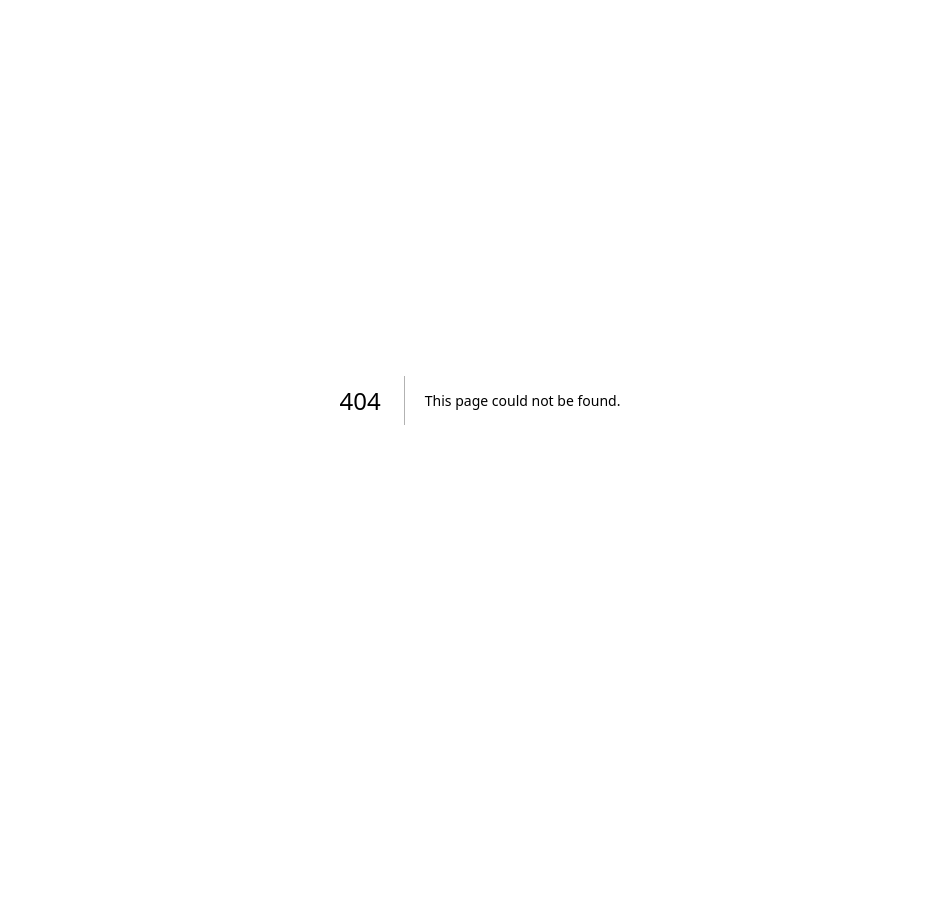
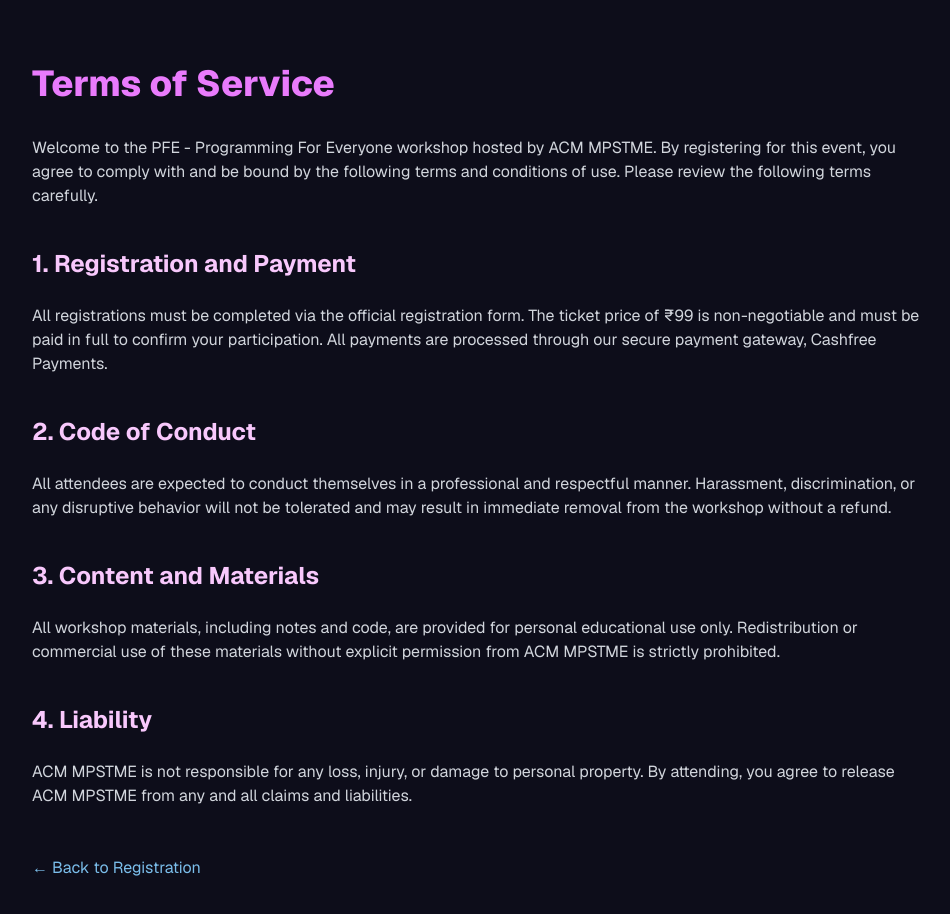
Before and after one commit to MPSTME-ACM/pfe-regi, a Next.js app: page /terms-of-service in a window 1280 px wide. Before the commit this address had no page. Shown: the top 914 px of the page, without its empty margins (160-1110 px from the left). Before the commit the page ends 800 px from the top, so only its background shows below. Built offline with nearby package versions, Linux system fonts and the light colour scheme.

Commit message:
add tos and refund policy page

```diff
--- /dev/null
+++ b/src/app/cancellation-policy/page.tsx
@@ -0,0 +1,27 @@
+import Link from 'next/link';
+
+export default function CancellationPolicyPage() {
+    return (
+        <div className="min-h-screen bg-[#0d0d1a] text-white font-sans p-8 sm:p-12 md:p-16">
+            <div className="max-w-4xl mx-auto">
+                <h1 className="text-4xl font-extrabold text-[#e97bfc] mb-8">Cancellation & Refund Policy</h1>
+                <div className="space-y-6 text-gray-300">
+                    <h2 className="text-2xl font-bold text-[#f8c8fc]">General Policy</h2>
+                    <p>Thank you for registering for the PFE - Programming For Everyone workshop. We appreciate your interest and participation.</p>
+
+                    <h2 className="text-2xl font-bold text-[#f8c8fc] pt-4">No Refunds</h2>
+                    <p>Please note that all registration fees are <b>non-refundable</b>. Once a payment is made, we cannot provide any refunds, cancellations, or transfers for any reason, including but not limited to, non-attendance, scheduling conflicts, or dissatisfaction with the workshop content.</p>
+                    <p>This policy is in place to help us manage event logistics, resources, and commitments to our instructors and partners. We thank you for your understanding.</p>
+
+                    <h2 className="text-2xl font-bold text-[#f8c8fc] pt-4">Event Cancellation by Organizer</h2>
+                    <p>In the unlikely event that the workshop is canceled by the organizer, ACM MPSTME, a full refund will be issued to all registered participants. You will be notified via your registered email address if such a situation arises.</p>
+                </div>
+                <div className="mt-12">
+                    <Link href="/" className="text-[#7bbeeb] hover:text-[#e97bfc] transition-colors">
+                        &larr; Back to Registration
+                    </Link>
+                </div>
+            </div>
+        </div>
+    );
+}
--- a/src/app/page.tsx
+++ b/src/app/page.tsx
@@ -1,6 +1,7 @@
-// app/page.tsx
+
 "use client";
 import React, { useState, useEffect, useRef } from 'react';
+import Link from 'next/link';
 
 interface CashfreeSDK {
     checkout(options: { paymentSessionId: string; redirectTarget: string; }): void;
@@ -329,8 +330,23 @@
                 ) : (
                     <div id="cf_checkout" className="w-full"></div>
                 )}
+
+                <div className="mt-8 text-center text-sm text-gray-500">
+            <p>By registering, you agree to our policies.</p>
+            <div className="flex justify-center gap-x-4 mt-2">
+                <Link href="/terms-of-service" className="hover:text-[#f8c8fc] transition-colors">
+                    Terms of Service
+                </Link>
+                <span>&bull;</span>
+                <Link href="/cancellation-policy" className="hover:text-[#f8c8fc] transition-colors">
+                    Cancellation Policy
+                </Link>
             </div>
         </div>
+            </div>
+        </div>
+
+
       </main>
     </>
   );
--- /dev/null
+++ b/src/app/terms-of-service/page.tsx
@@ -0,0 +1,30 @@
+export default function TermsOfServicePage() {
+    return (
+        <div className="min-h-screen bg-[#0d0d1a] text-white font-sans p-8 sm:p-12 md:p-16">
+            <div className="max-w-4xl mx-auto">
+                <h1 className="text-4xl font-extrabold text-[#e97bfc] mb-8">Terms of Service</h1>
+                <div className="space-y-6 text-gray-300">
+                    <p>Welcome to the PFE - Programming For Everyone workshop hosted by ACM MPSTME. By registering for this event, you agree to comply with and be bound by the following terms and conditions of use. Please review the following terms carefully.</p>
+
+                    <h2 className="text-2xl font-bold text-[#f8c8fc] pt-4">1. Registration and Payment</h2>
+                    <p>All registrations must be completed via the official registration form. The ticket price of ₹99 is non-negotiable and must be paid in full to confirm your participation. All payments are processed through our secure payment gateway, Cashfree Payments.</p>
+
+                    <h2 className="text-2xl font-bold text-[#f8c8fc] pt-4">2. Code of Conduct</h2>
+                    <p>All attendees are expected to conduct themselves in a professional and respectful manner. Harassment, discrimination, or any disruptive behavior will not be tolerated and may result in immediate removal from the workshop without a refund.</p>
+
+                    <h2 className="text-2xl font-bold text-[#f8c8fc] pt-4">3. Content and Materials</h2>
+                    <p>All workshop materials, including notes and code, are provided for personal educational use only. Redistribution or commercial use of these materials without explicit permission from ACM MPSTME is strictly prohibited.</p>
+
+                    <h2 className="text-2xl font-bold text-[#f8c8fc] pt-4">4. Liability</h2>
+                    <p>ACM MPSTME is not responsible for any loss, injury, or damage to personal property. By attending, you agree to release ACM MPSTME from any and all claims and liabilities.</p>
+                </div>
+                <div className="mt-12">
+                    {/* FIX: Replaced <Link> with a standard <a> tag. */}
+                    <a href="/" className="text-[#7bbeeb] hover:text-[#e97bfc] transition-colors">
+                        &larr; Back to Registration
+                    </a>
+                </div>
+            </div>
+        </div>
+    );
+}
```
